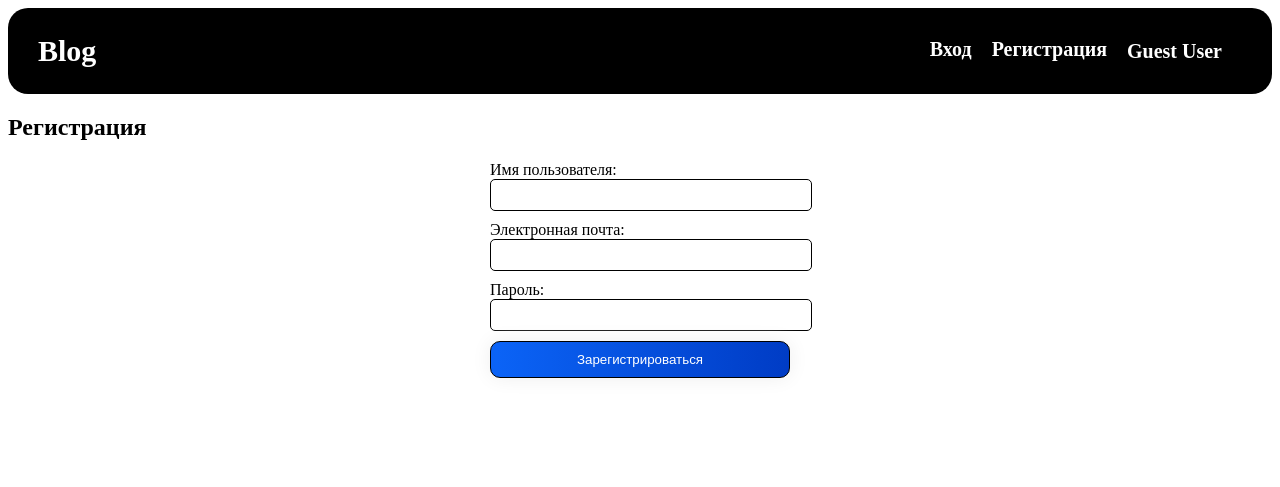
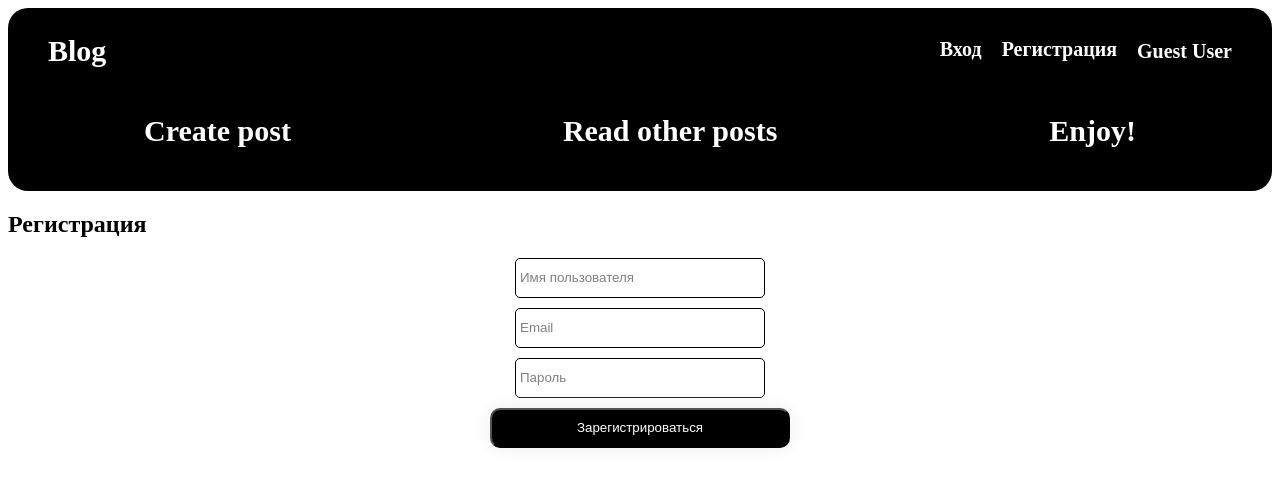
Before and after one commit to konstantinkud/my-projects, a Django app: page /registration/ in a window 1280 px wide. Shown: the top 487 px of the page. Run offline with Django 5.2, Linux system fonts and the light colour scheme.

Commit message:
add reg and sign

```diff
--- a/blog/app/forms.py
+++ b/blog/app/forms.py
@@ -4,9 +4,9 @@ from django.contrib.auth.models import User
 from django.contrib.auth.forms import AuthenticationForm
 
 class RegistrationForm(forms.Form):
-    username = forms.CharField(label='Имя пользователя', max_length=50)
-    email = forms.EmailField(label='Электронная почта')
-    password = forms.CharField(label='Пароль', widget=forms.PasswordInput)
+    username = forms.CharField(label='', max_length=50, widget=forms.TextInput(attrs={'class': 'login', 'placeholder': 'Имя пользователя'}))
+    email = forms.EmailField(label='', widget=forms.EmailInput(attrs={'class': 'email', 'placeholder': 'Email'}))
+    password = forms.CharField(label='', widget=forms.PasswordInput(attrs={'class': 'password', 'placeholder': 'Пароль'}))
 
     class Meta:
         model = User
@@ -26,8 +26,3 @@ class RegistrationForm(forms.Form):
 class LoginForm(AuthenticationForm):
     username = forms.CharField(label='',max_length=50, widget=forms.TextInput(attrs={'class': 'login', 'placeholder': 'Имя пользователя'}))
     password = forms.CharField(label='',widget=forms.PasswordInput(attrs={'class': 'password', 'placeholder': 'Пароль'}))
-
-    def cleaned_data(self):
-        cleaned_data = super().cleaned_data
-        # Добавьте здесь логику очистки и валидации данных формы
-        return cleaned_data
--- a/blog/blog/static/css/styles.css
+++ b/blog/blog/static/css/styles.css
@@ -11,8 +11,23 @@ header{
     background-color: black;
     color: white;
     padding: 10px;
+    border-radius: 20px;
+}
+
+.text-post{
+    display: flex;
+    justify-content: center;
+    align-items: center;
+    gap: 20px;
+    font-size: 30px;
+    font-weight: bold;
+    justify-content: space-around;
+    padding: 0;
+}
+
+
+.header-menu{
     text-align: center;
-    border-radius: 20px;
     display: flex;
     justify-content: space-between;
     align-items: center;
@@ -76,15 +91,20 @@ form{
     gap: 10px;
     width: 300px;
     margin: 0 auto;
-
+    align-items: center;
+}
+form p{
+    width: 100%;
+    text-align: center;
 }
 
+
 input {
-    width: 100%;
+    width: 80%;
     height: 30px;
     border-radius: 5px;
     border: 1px solid black;
-    padding: 0 10px;
+    padding: 4px;
 }
 
 input::placeholder {
@@ -98,34 +118,31 @@ p{
 }
 
 
-button {
-    background-color: white;
-    color: black;
-    border: 1px solid black;
-    padding: 10px 20px;
-    border-radius: 5px;
-    background-image: linear-gradient(to right, white, white); /* Градиент справа налево от белого к белому */
-    background-size: 200% 100%;
-    transition: background-position 0.5s, background-color 0.5s;
-}
-
-button:hover {
-    background-position: -100% 0; /* Смещаем градиент влево */
-    background-color: black; /* Меняем цвет фона на черный */
-    color: white; /* Меняем цвет текста на белый */
-}
 
 
 button {
+    width: 100%;
+    height: 40px;
     text-align: center;
     transition: 0.5s;
     background-size: 200% auto;
     color: white;
     box-shadow: 0 0 20px #eee;
     border-radius: 10px;
-    background-image: linear-gradient(to right, #003CC5 0%, #0B63F6 51%, #003CC5 100%);
+    background-color: black;
+    cursor: pointer;
 }
 
-button {
-     background-position: right center;
+button:hover {
+     background-color: white;
+    color : black;
+
 }
+
+button:focus {
+    outline: none;
+}
+
+button:active {
+    transform: scale(0.95);
+}
--- a/blog/blog/templates/base.html
+++ b/blog/blog/templates/base.html
@@ -8,6 +8,7 @@
 </head>
 <body>
     <header>
+        <div class="header-menu">
             <a class="logo" href='/'>Blog</a>
             <ul class="menu">
                 {% if user.is_authenticated %}
@@ -19,12 +20,18 @@
                     <li><a href="/registration"> Регистрация</a></li>
                     <span>Guest User</span>
                     {% endif %}
+            </ul>
+
+        </div>
 
 
-            <li>
 
-            </li>
+        <ul class="text-post">
+            <li>Create post</li>
+            <li>Read other posts</li>
+            <li>Enjoy!</li>
         </ul>
+
     </header>
     <div class="content">
         {% block content %}{% endblock content %}
```
Also changed, not shown: blog/db.sqlite3. Lines whose indentation alone changed are shown as unchanged.
